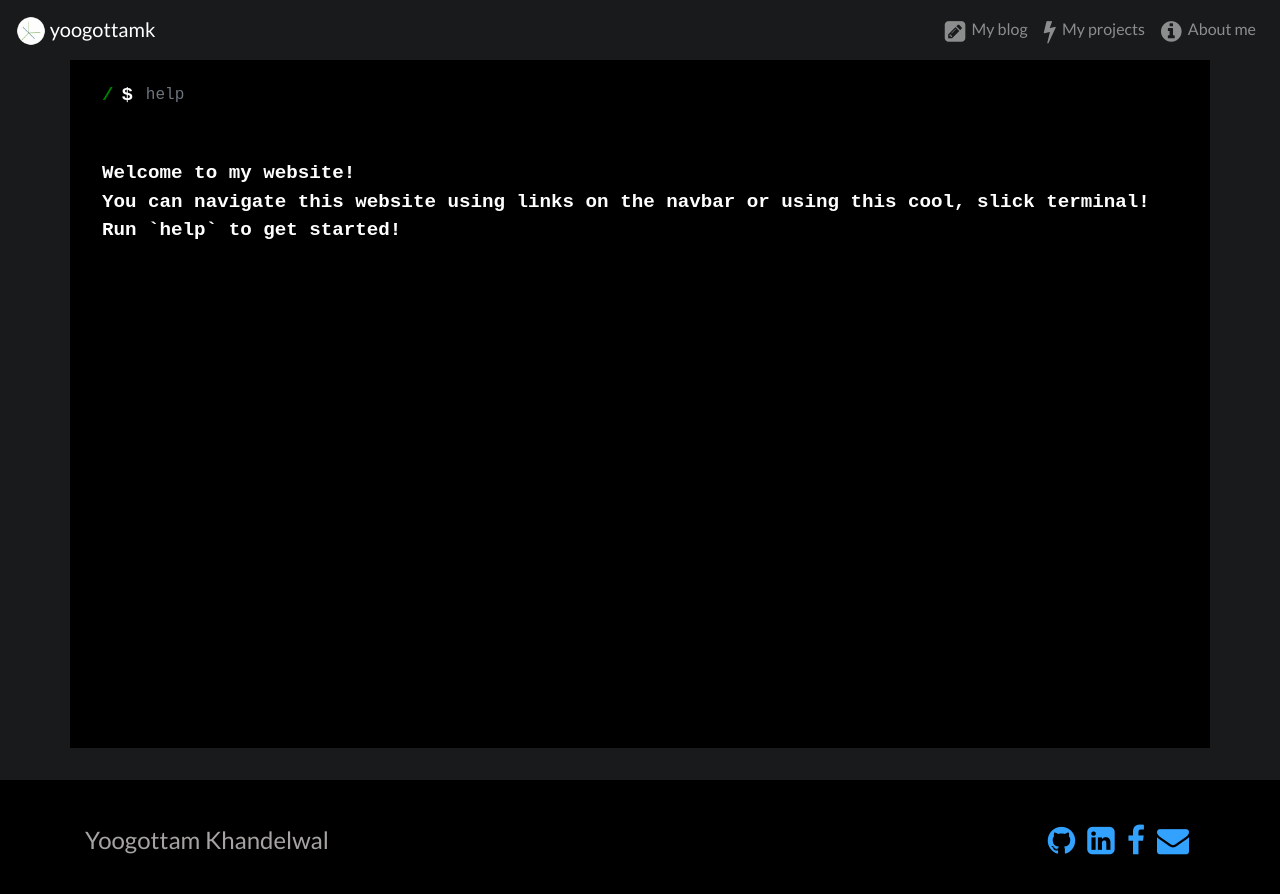
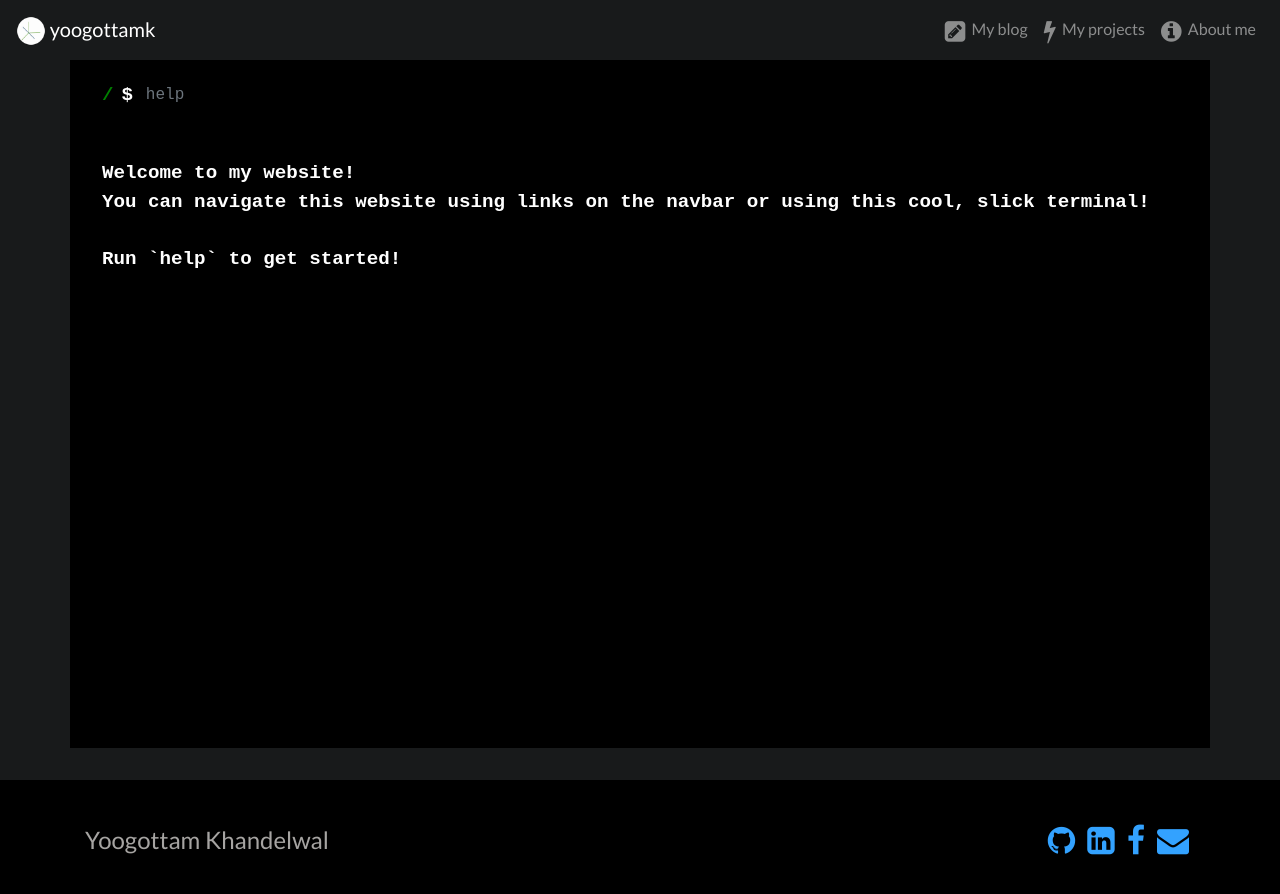
Before and after one commit to yoogottamk/yoogottamk.github.io, a Jekyll site: the page built from index.html, in a window 1280 px wide. Shown: the top 894 px of the page. Built offline with Jekyll 4.4.1, drawn with Linux system fonts in a browser that asks for light colours.

Commit message:
fixed alignment

```diff
--- a/css/index.css
+++ b/css/index.css
@@ -42,11 +42,12 @@
     color: red;
 }
 
-#prompt {
+.prompt {
     color: green;
+    margin-bottom: 0;
 }
 
-#prompt::after {
+.prompt::after {
     content: "$";
 
     padding-left: 0.5rem;
--- a/index.html
+++ b/index.html
@@ -14,6 +14,7 @@
   <div class="terminal-output" id="terminal-output">
     Welcome to my website!
     You can navigate this website using links on the navbar or using this cool, slick terminal!
+
     Run `help` to get started!
   </div>
 </div>
```
